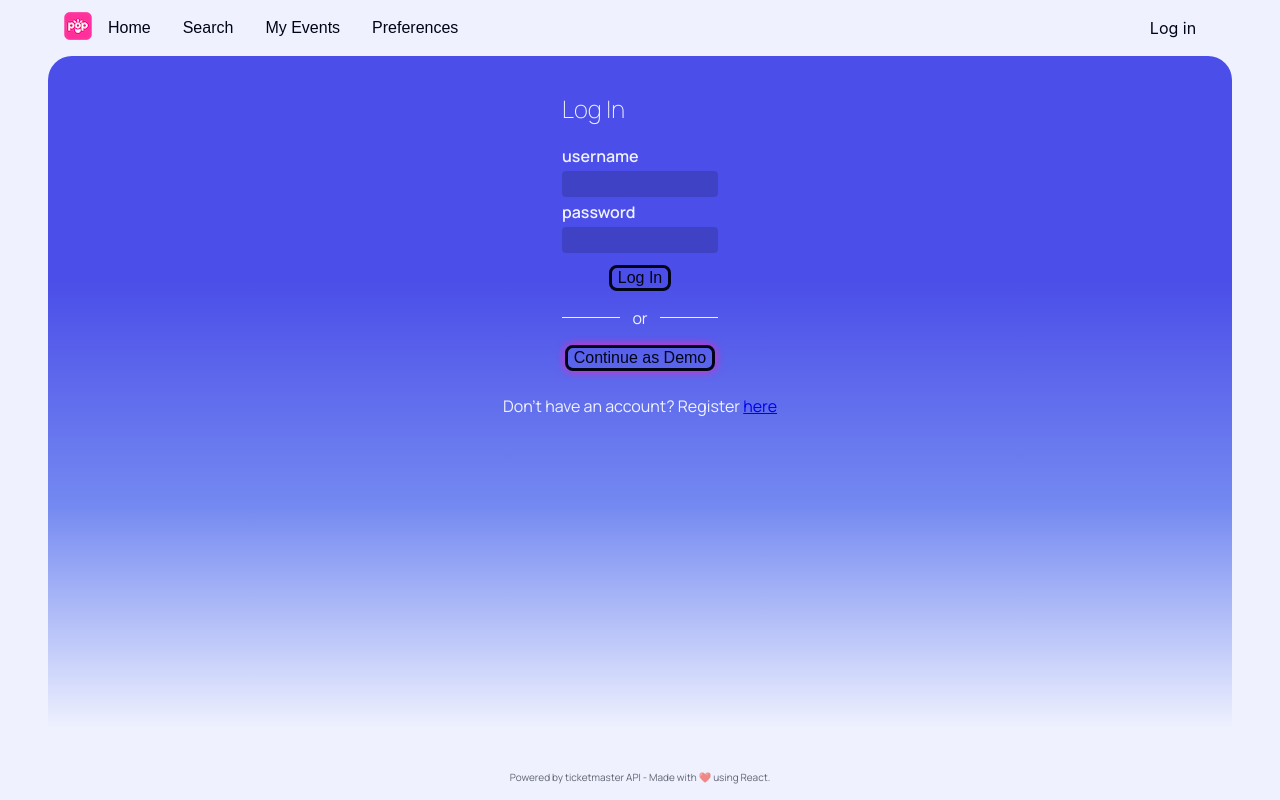
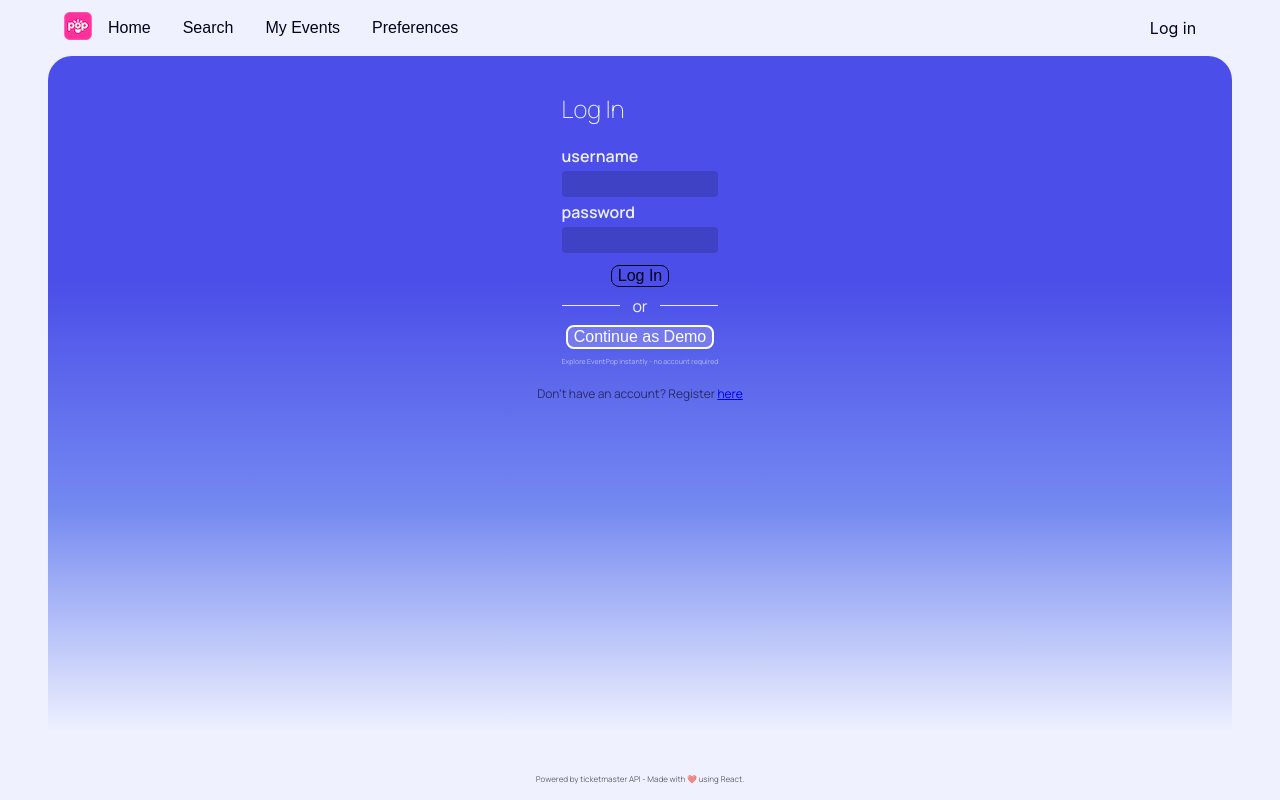
Before and after one commit to ash-kick/event-pop-app, a React (Vite) app: page /login in a window 1280 px wide. Built offline with nearby package versions, Linux system fonts and the light colour scheme; no server answers; a web font is replaced by a local one.

Commit message:
updating login styling

```diff
--- a/src/App.css
+++ b/src/App.css
@@ -44,7 +44,7 @@ footer {
      text-align: center;
      padding: 16px;
      color: var(--darkest-blue-color);
-     font-size: 10px;
+     font-size: 8px;
      opacity: 0.6;
      margin-top: 24px;
 }
--- a/src/pages/log-in/LogIn.jsx
+++ b/src/pages/log-in/LogIn.jsx
@@ -107,6 +107,7 @@ export default function LogIn() {
                          className="demo-login-button">
                          Continue as Demo
                     </button>
+                    <p className="demo-message">Explore EventPop instantly - no account required</p>
                </div>
                <div className="register-note-container">
                     <p className="register-note-text">
--- a/src/styles/Login.css
+++ b/src/styles/Login.css
@@ -35,7 +35,7 @@
 
 .login-button {
      background: transparent;
-     border: solid var(--darkest-blue-color);
+     border: 1.5px solid var(--darkest-blue-color);
      border-radius: 8px;
      color: var(--darkest-blue-color);
      margin: 8px;
@@ -43,19 +43,23 @@
 }
 
 .demo-login-button {
-     background: transparent;
-     border: solid var(--darkest-blue-color);
+     background: rgba(255, 255, 255, 0.18);
+     border: 2px solid white;
+     color: white;
+     font-weight: 500;
      border-radius: 8px;
-     color: var(--darkest-blue-color);
-     box-shadow: 0 0 8px var(--hot-pink-color);
      margin: 8px;
      font-size: 16px;
 }
 
-.login-button:hover,
+.login-button:hover {
+     cursor: pointer;
+     background-color: rgba(255, 255, 255, 0.25);
+}
+
 .demo-login-button:hover {
      cursor: pointer;
-     background-color: rgba(255, 255, 255, 0.25);
+     box-shadow: 0 0 15px rgba(255, 255, 255, 0.25);
 }
 
 .login-button,
@@ -70,7 +74,7 @@
      align-items: center;
      gap: 0.75rem;
      width: 100%;
-     margin: 1rem 0;
+     margin: 0;
 }
 
 .or-divider hr {
@@ -79,3 +83,15 @@
      border-top: 1px solid var(--palest-purple-color);
      margin: 0;
 }
+
+.demo-message {
+     font-size: 7px;
+     opacity: 0.6;
+}
+
+/* register reroute */
+
+.register-note-text {
+     color: var(--darkest-blue-shadow-color);
+     font-size: 12px;
+}
```
